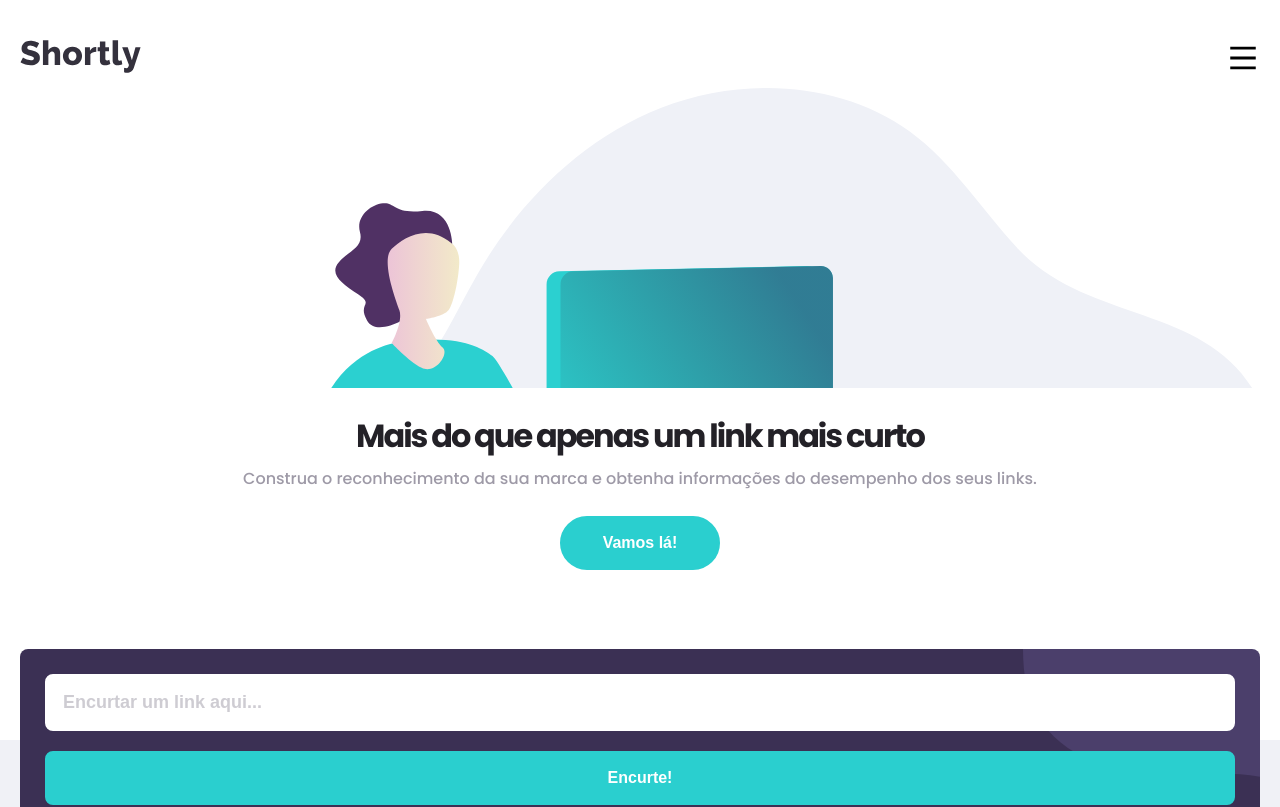
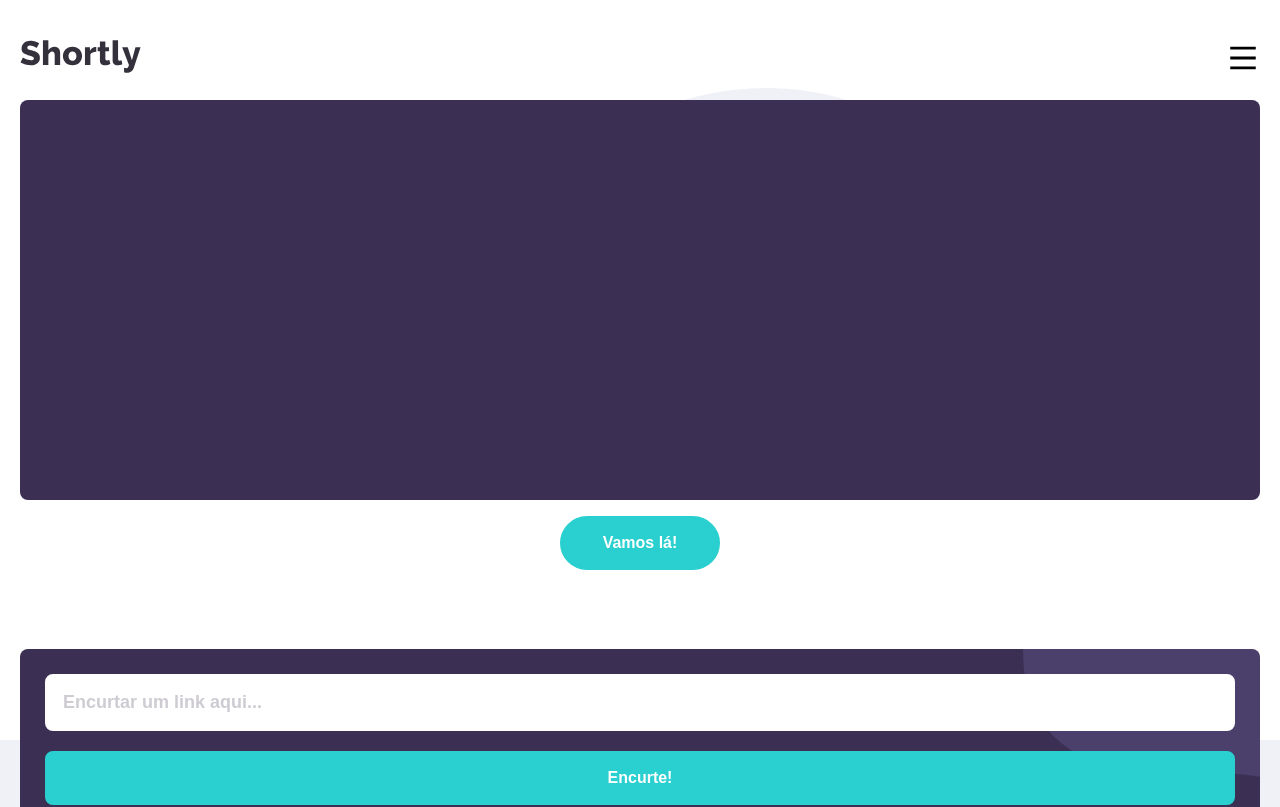
Before and after one commit to Salv-Dev/shortly, a React (Create React App) app: page / in a window 1280 px wide. Shown: the top 807 px of the page. Built offline with nearby package versions, Linux system fonts and the light colour scheme.

Commit message:
estiliza o background e o position, altera o padding do header e adiciona um margin-top negativa no  banner

```diff
--- a/src/components/molecules/Banner/styles.ts
+++ b/src/components/molecules/Banner/styles.ts
@@ -1,6 +1,7 @@
 import styled from 'styled-components';
 
 export const Container  = styled.section`
+    margin-top: -30px;
     margin-bottom: 40px;
 `;
 
--- a/src/components/molecules/MobileMenu/styles.ts
+++ b/src/components/molecules/MobileMenu/styles.ts
@@ -2,8 +2,12 @@ import styled from 'styled-components';
 
 export const Container = styled.nav`
     position: absolute;
-    margin: 20px;
-    width: 100%;
+    top: 100px;
+    left: 20px;
+    right: 20px;
+    display: flex;
+    flex-direction: column;
     height: 400px;
-    background-color: ${props => props.theme.palette.common.violet}
+    background-color: ${props => props.theme.palette.common.violet};
+    border-radius: ${props => props.theme.borderRadius};
 `;
--- a/src/components/organisms/Header/styles.ts
+++ b/src/components/organisms/Header/styles.ts
@@ -3,5 +3,5 @@ import styled from 'styled-components';
 export const Container = styled.header`
     display: flex;
     justify-content: space-between;
-    padding: 40px 20px 10px 20px;
+    padding: 40px 20px 40px 20px;
 `;
--- a/src/pages/App.tsx
+++ b/src/pages/App.tsx
@@ -1,5 +1,6 @@
 import Helmet from 'react-helmet';
 import Header from '../components/organisms/Header';
+import MobileMenu from '../components/molecules/MobileMenu';
 import Main from '../components/organisms/Main';
 import Footer from '../components/organisms/Footer';
 import GlobalStyles from './../config/GlobalStyles';
@@ -19,6 +20,7 @@ function App() {
       <div className="App">
         <ThemeProvider theme={theme}>
           <Header />
+          <MobileMenu />
           <Main />
           <Footer />
         </ThemeProvider>
```
